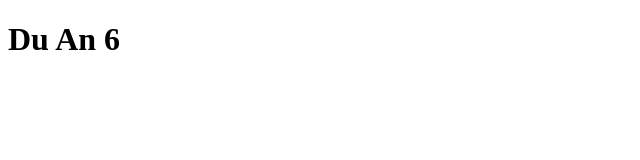
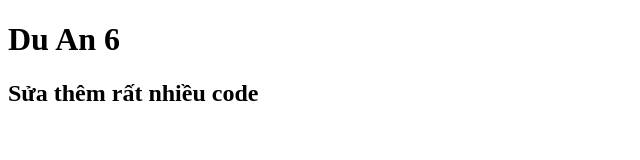
Before and after one commit to VNHP2003/Du-An-6, a plain HTML site: page index.html in a window 1280 px wide. Shown: the whole page, without its empty margins (0-640 px from the left). Drawn offline with Linux system fonts and the light colour scheme.

Commit message:
Sửa code lần 1

```diff
--- a/index.html
+++ b/index.html
@@ -7,5 +7,6 @@
   </head>
   <body>
     <h1>Du An 6</h1>
+    <h2>Sửa thêm rất nhiều code</h2>
   </body>
 </html>
```
